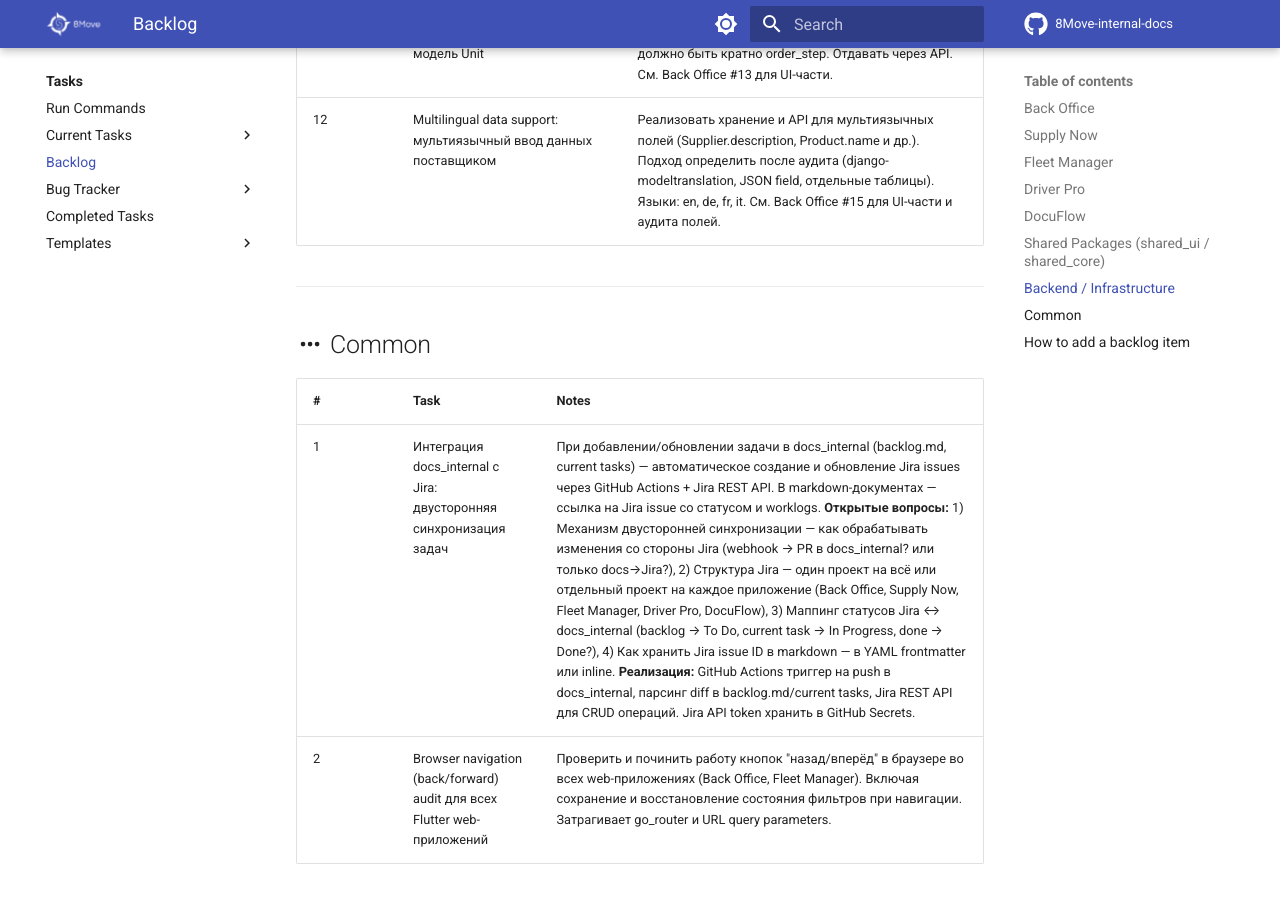
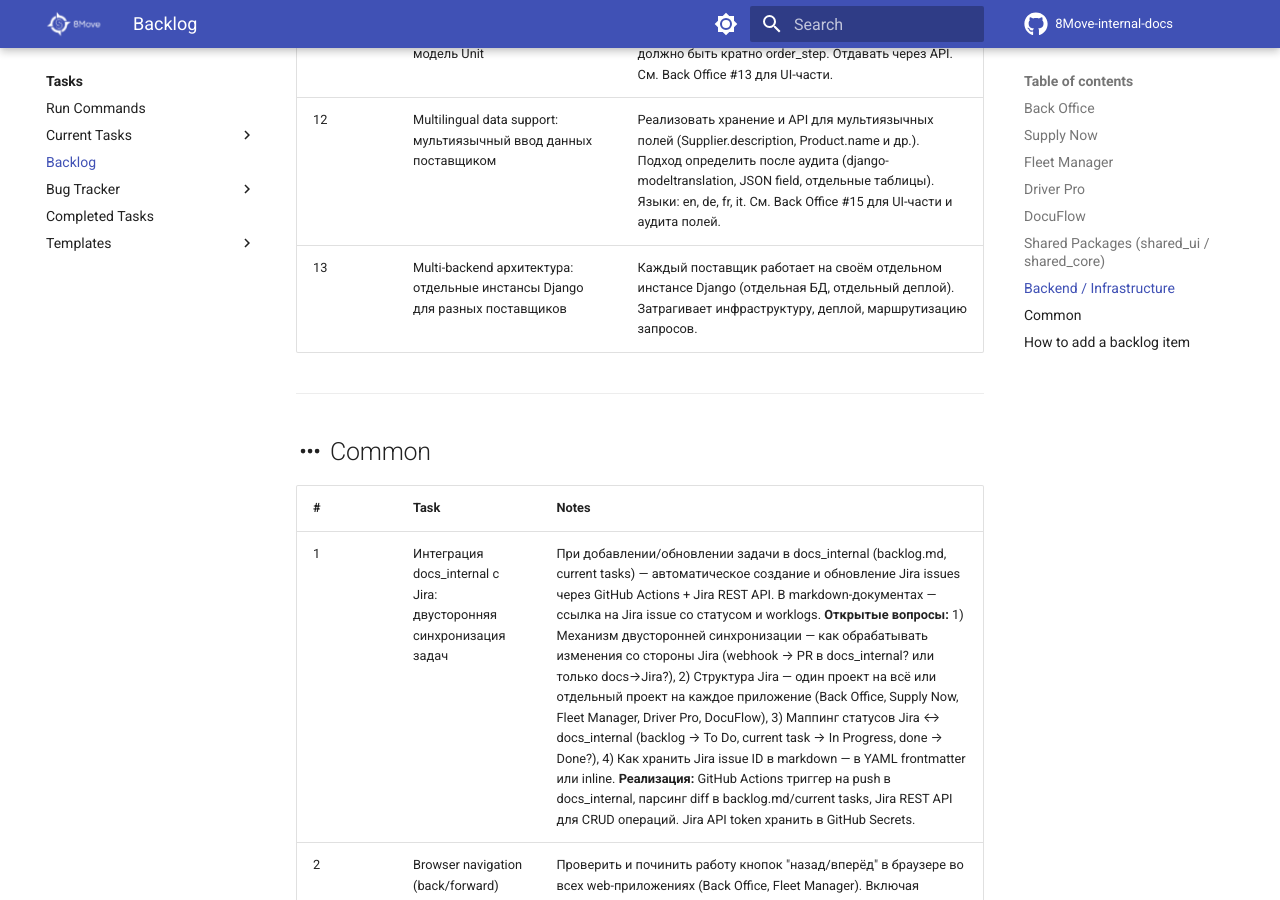
Before and after one commit to MaxShytov/8Move-internal-docs, an MkDocs documentation site: the page built from docs/tasks/backlog.md, in a window 1280 px wide and 900 px high, scrolled down 8453 px. Built offline with MkDocs 1.6.1 and Material for MkDocs 9.7.7, drawn with Linux system fonts in a browser that asks for light colours; comment, search, counter and statistics services are not loaded.

Commit message:
backlog: add multi-backend architecture to Backend/Infrastructure
Co-Authored-By: Claude Opus 4.6 <noreply@anthropic.com>

```diff
--- a/docs/tasks/backlog.md
+++ b/docs/tasks/backlog.md
@@ -110,6 +110,7 @@ Ideas and planned tasks that are not yet in active development. When a task move
 | 10 | Address geocoding & normalization: сервис пересчёта и нормализации адресов | Сервис geocoding через Google Maps Geocoding API — по введённому адресу автозаполнение/корректировка city, canton/state, postal code, formatted address, координат. Endpoint для пересчёта одного адреса + management command для массового пересчёта существующих. См. Back Office #10 для UI-части. |
 | 11 | Unit order step/multiplier: добавить поле кратности в модель Unit | Добавить поле `order_step` (PositiveInteger, default=1) в модель Unit. Валидация: количество в заказе должно быть кратно order_step. Отдавать через API. См. Back Office #13 для UI-части. |
 | 12 | Multilingual data support: мультиязычный ввод данных поставщиком | Реализовать хранение и API для мультиязычных полей (Supplier.description, Product.name и др.). Подход определить после аудита (django-modeltranslation, JSON field, отдельные таблицы). Языки: en, de, fr, it. См. Back Office #15 для UI-части и аудита полей. |
+| 13 | Multi-backend архитектура: отдельные инстансы Django для разных поставщиков | Каждый поставщик работает на своём отдельном инстансе Django (отдельная БД, отдельный деплой). Затрагивает инфраструктуру, деплой, маршрутизацию запросов. |
 
 ---
 
```
